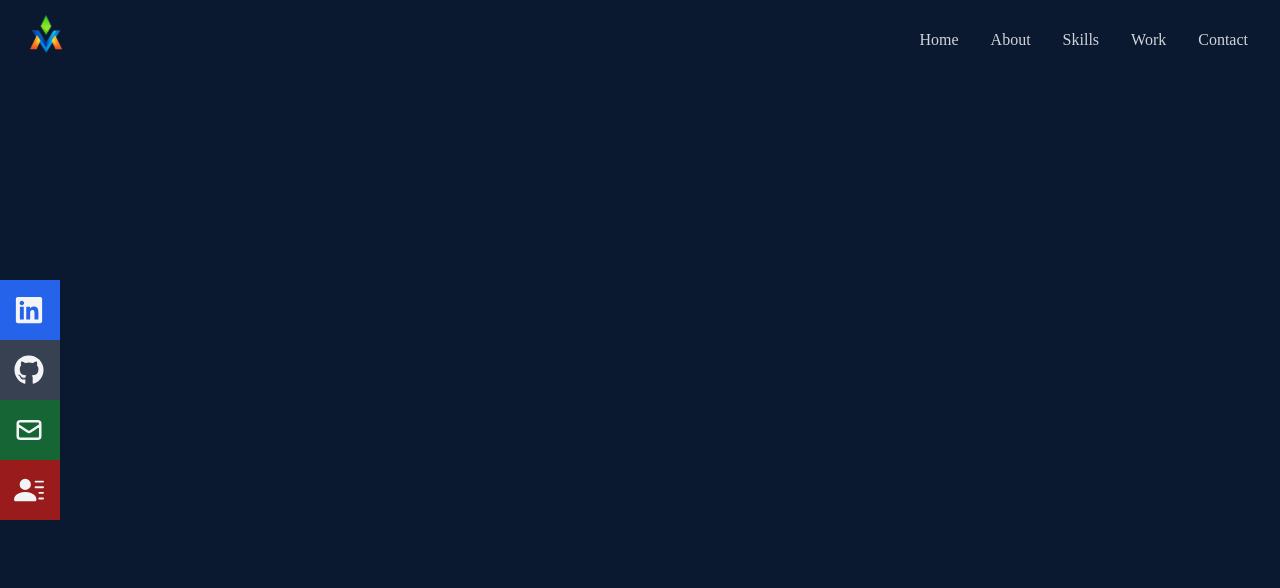
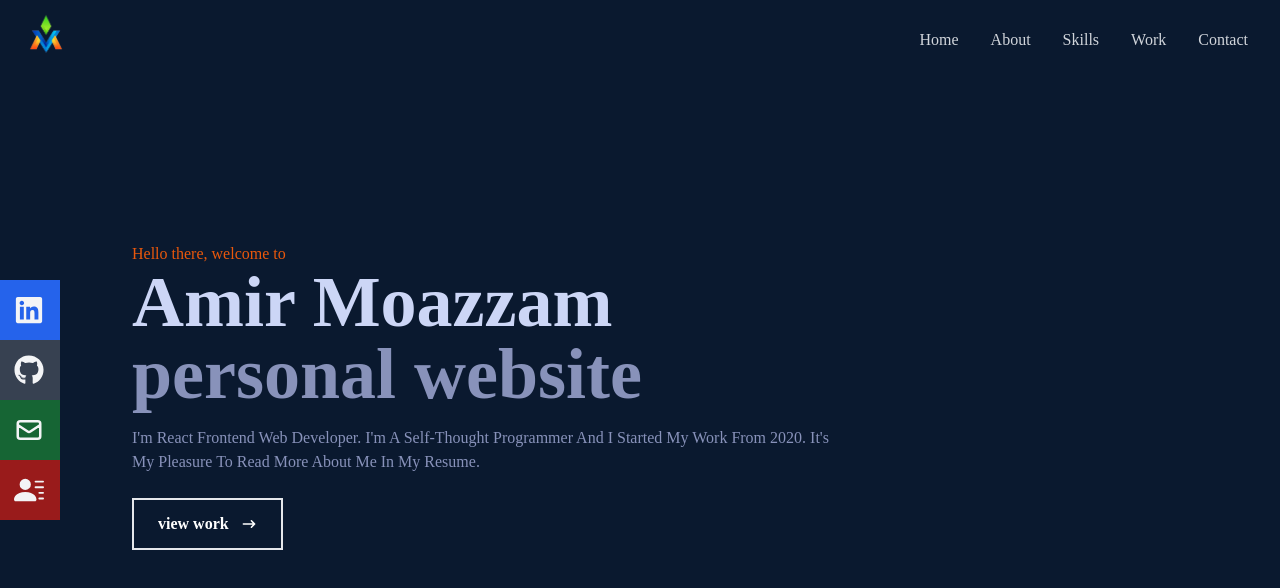
Before and after one commit to amirmoazzam/personal_react_ex, a React (Create React App) app: page / in a window 1280 px wide. Shown: the top 588 px of the page. Built offline with nearby package versions, Linux system fonts and the light colour scheme.

Commit message:
home entrance completed

```diff
--- a/src/components/home.jsx
+++ b/src/components/home.jsx
@@ -5,7 +5,20 @@ const Home = () => {
   return (
     <div name='home' className='w-full h-screen bg-[#0a192f]'>
         {/* container */}
-        <div></div>
+        <div className='max-w-[1080px] mx-auto px-8 flex flex-col justify-center h-full'>
+            <p className='text-orange-600'>Hello there, welcome to</p>
+            <h1 className='text-4xl sm:text-7xl font-bold text-[#ccd6f6] capitalize'>amir moazzam</h1>
+            <h3 className='text-4xl sm:text-7xl font-bold text-[#8892ba]'>personal website</h3>
+            <p className='text-[#8892ba] py-4 max-w-[700px] capitalize'>i'm react frontend web developer. i'm a self-thought programmer and i started my work from 2020. it's my pleasure to read more about me in my resume.</p>
+            <div>
+                <button className='group text-white font-bold border-2 px-6 py-3 my-2 flex items-center hover:bg-orange-600 hover:border-white'>
+                    view work
+                    <span className='group-hover:rotate-90 duration-300'>
+                        <HiArrowNarrowRight className='ml-3'/>
+                    </span>
+                </button>
+            </div>
+        </div>
     </div>
   )
 }
--- a/src/index.css
+++ b/src/index.css
@@ -2,10 +2,10 @@
 @tailwind components;
 @tailwind utilities;
 
-@import url('https://fonts.google.com/specimen/Open+Sans');
+@import url('https://fonts.google.com/specimen/Ubuntu');
 @layer base{
     body {
-        @apply font-[Open-sans];
+        @apply font-[Ubuntu];
     }
     li {
         @apply px-4;
```
